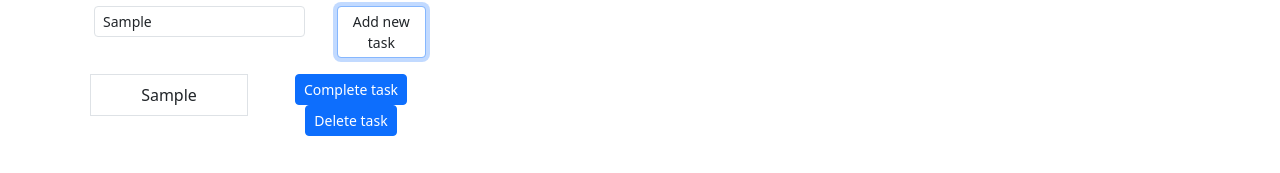
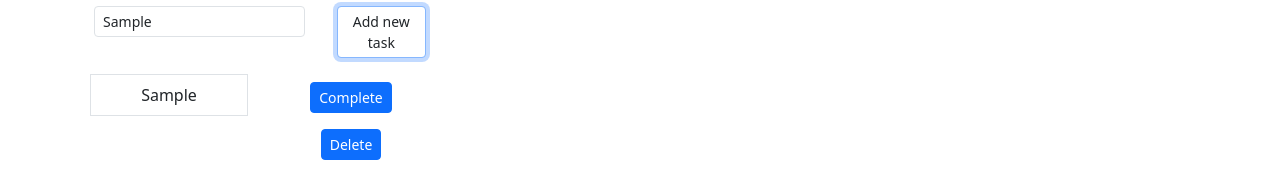
Before and after one commit to MensiPass/ReactBasicComponents, a React (Vite) app: page / in a window 1280 px wide. Both pictures are taken after typing "Sample" into the empty fields and a click on the button "Add new task". Shown: the part 675-848 px from the top of the page. Before the commit the page ends 819 px from the top, so only its background shows below. Built offline with nearby package versions, Linux system fonts and the light colour scheme.

Commit message:
Edit changes

```diff
--- a/src/Components/ToDoList.tsx
+++ b/src/Components/ToDoList.tsx
@@ -5,13 +5,15 @@ const ToDoList = () => {
   const [toDoList, setToDoList] = useState([""]);
   const [newTask, setNewTask] = useState("");
   const [newTaskFirstInit, setNewTaskFirstInit] = useState(true);
-  const [completeTask, setCompleteTask] = useState([0]);
+  const [completeTask, setCompleteTask] = useState([-1]);
+  const [firstTask, setFirstTask] = useState(true);
   const handleChange = (e: React.ChangeEvent<HTMLInputElement>) => {
     setNewTask(e.target.value);
   };
 
   const addTask = () => {
     // event.preventDefault();
+
     const newToDoList = [...toDoList, newTask];
     const newarr = newToDoList.filter((e, i) => e !== "");
     setToDoList(newarr);
@@ -25,12 +27,8 @@ const ToDoList = () => {
   };
   const editTask = (index: number) => {
     // event.preventDefault();
-    const newarr = completeTask.filter((e, i) => e !== index);
-    const newTEditList = [...newarr, index];
-    console.log(newTEditList);
-    setCompleteTask(newTEditList);
 
-    console.log(completeTask);
+    setCompleteTask([...completeTask.filter((e, i) => e !== index), index]);
   };
 
   return (
@@ -79,16 +77,16 @@ const ToDoList = () => {
                       <button
                         type="button"
                         onClick={() => editTask(index)}
-                        className="btn btn-primary btn-sm"
+                        className="btn btn-primary btn-sm m-2"
                       >
-                        Complete task
+                        Complete
                       </button>
                       <button
                         type="button"
                         onClick={() => deleteTask(index)}
-                        className="btn btn-primary btn-sm"
+                        className="btn btn-primary btn-sm m-2"
                       >
-                        Delete task
+                        Delete
                       </button>
                     </div>
                   </div>
```
